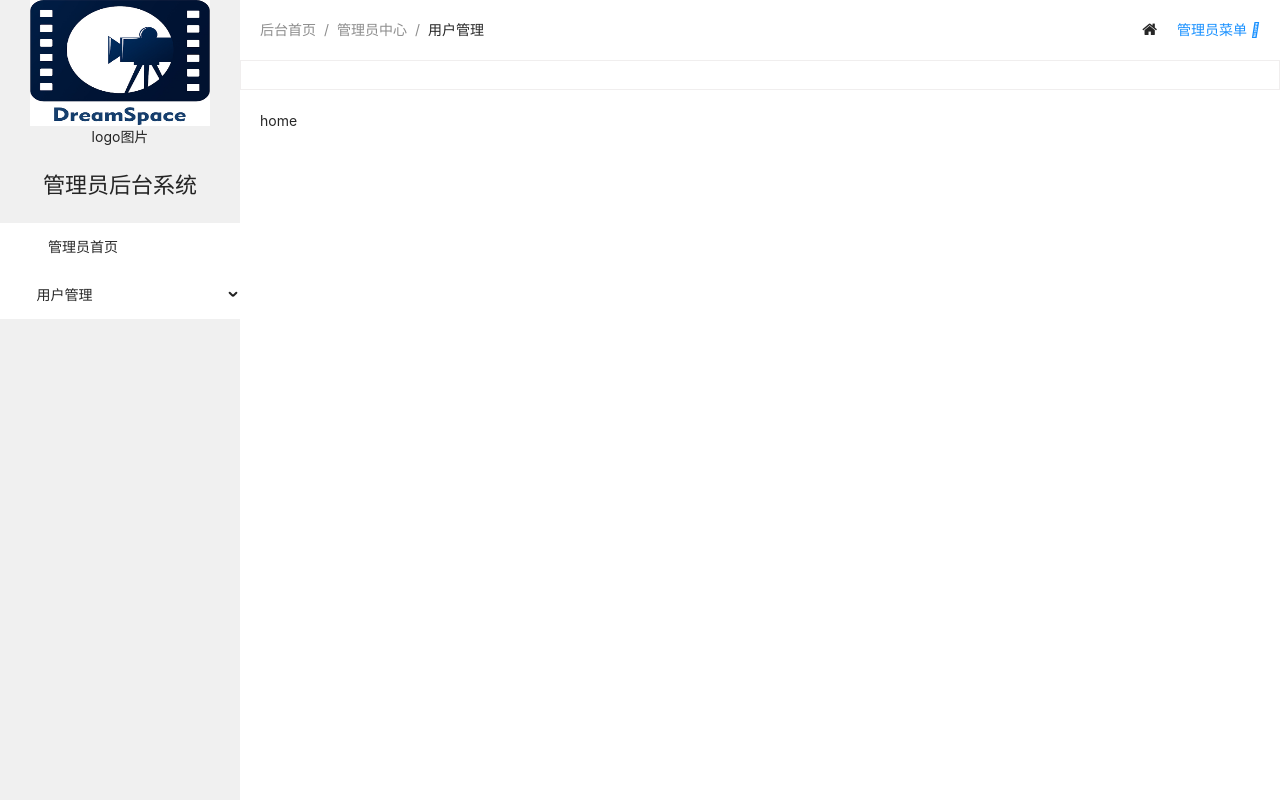
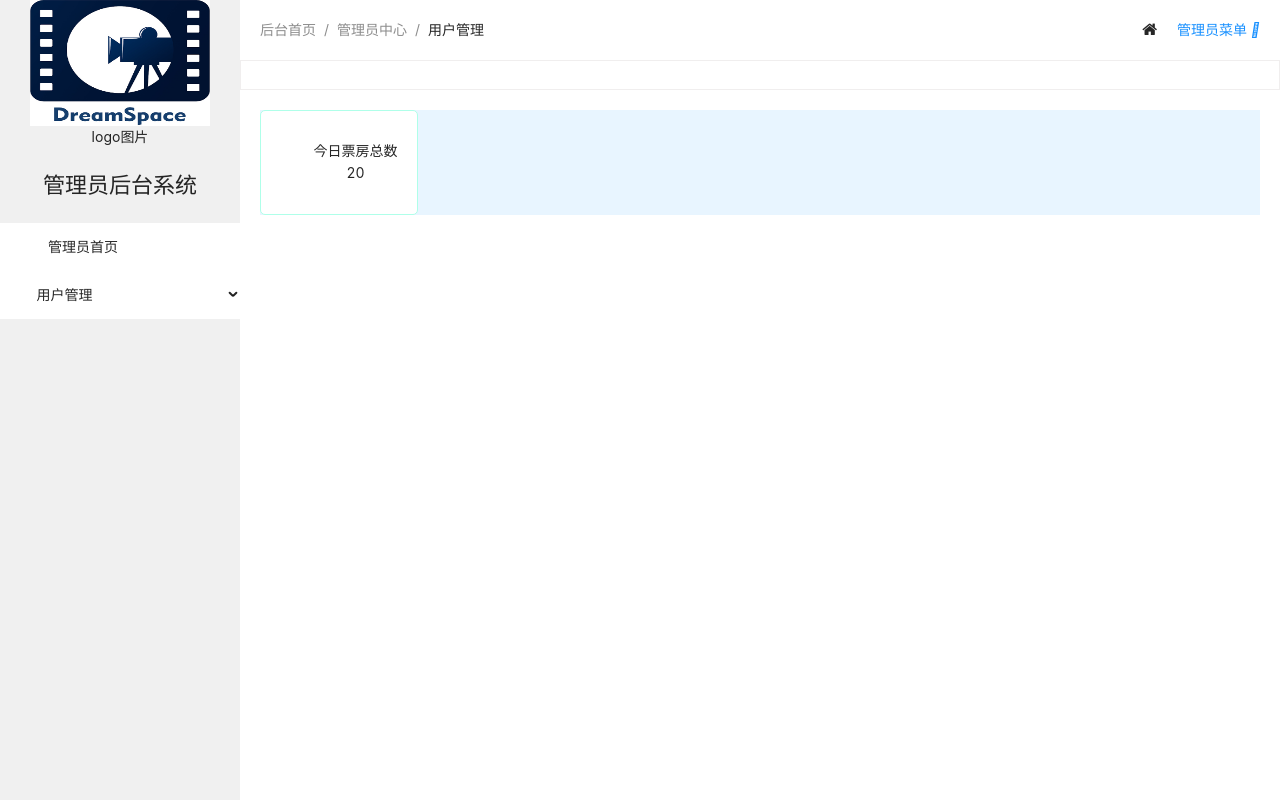
Before and after one commit to profikiller-zzy/cinema_platform_admin, a Vue app in the folder Web/: page /admin/home in a window 1280 px wide. Built offline with nearby package versions, Linux system fonts and the light colour scheme; a web font is replaced by a local one.

Commit message:
主页统计数据展示

```diff
--- a/Web/src/router/index.js
+++ b/Web/src/router/index.js
@@ -13,6 +13,10 @@ const router = createRouter({
                 name :"admin",
                 component : ()=>import("../views/admin/admin.vue"),
                 children:[
+                    {
+                        path :"",
+                        redirect:"admin/home"
+                    },
                     {
                         path :"home",
                         name :"admin_home",
--- a/Web/src/views/admin/admin.vue
+++ b/Web/src/views/admin/admin.vue
@@ -27,7 +27,9 @@
       </div>
 
       <main>
-        <router-view></router-view>
+        <div class="router-view">
+          <router-view></router-view>
+        </div>
       </main>
     </div>
   </div>
@@ -127,7 +129,7 @@ function onClick({key}) {
         padding: 20px;
 
         .router-view {
-          background-color: white;
+          background-color: #e8f5ff;
         }
       }
 
--- a/Web/src/views/admin/home/admin_home.vue
+++ b/Web/src/views/admin/home/admin_home.vue
@@ -1,11 +1,96 @@
 <template>
-  <span>home</span>
+  <div class="home_data_preview">
+    <div class="home_data_preview_item">
+      <div class="icon">
+        <i class="iconfont icon-tianjiayonghu"></i>
+      </div>
+      <div class="text">
+        <div class="data_title">今日票房总数</div>
+        <div class="data_sum">20</div>
+      </div>
+    </div>
+
+  </div>
 </template>
 
 <script setup>
+import {reactive} from "vue";
+const iconList = reactive({
 
+})
+
+const data = reactive({
+  data_preview_list:[
+    {
+      label: "今日销售额",
+      value: 21,
+    },
+    {
+      label: "今日售票数量",
+      value: 21,
+    },
+    {
+      label: "今日场次数量",
+      value: 21,
+    },
+    {
+      label: "用户总数",
+      value: 21,
+    },
+    {
+      label: "评论总数",
+      value: 21,
+    },
+  ]
+})
 </script>
 
 <style scoped lang="scss">
+.home_data_preview {
+  display: flex;
+  flex-wrap: wrap;
+  justify-content: space-between;
+  gap: 20px; /* 项目之间的水平间距 */
 
+  .home_data_preview_item {
+    display: flex;
+    align-items: center;
+    background-color: white;
+    border-radius: 5px;
+    border: 1px solid #afffe9;
+    padding: 20px;
+
+    .icon {
+      margin-right: 20px;
+      font-size: 40px;
+      color: #1890ff; /* 图标颜色，根据需要调整 */
+    }
+
+    .text {
+      flex: 1;
+      display: flex;
+      flex-direction: column;
+      justify-content: center; /* 垂直居中 */
+      font-size: 14px;
+      text-align: center; /* 水平居中 */
+
+      .title {
+        font-weight: bold;
+        margin-bottom: 6px;
+
+        .data_title {
+          color: white;
+        }
+
+        .data_sum {
+          font-size: 18px;
+        }
+      }
+
+      .value {
+        font-size: 20px;
+      }
+    }
+  }
+}
 </style>
```
